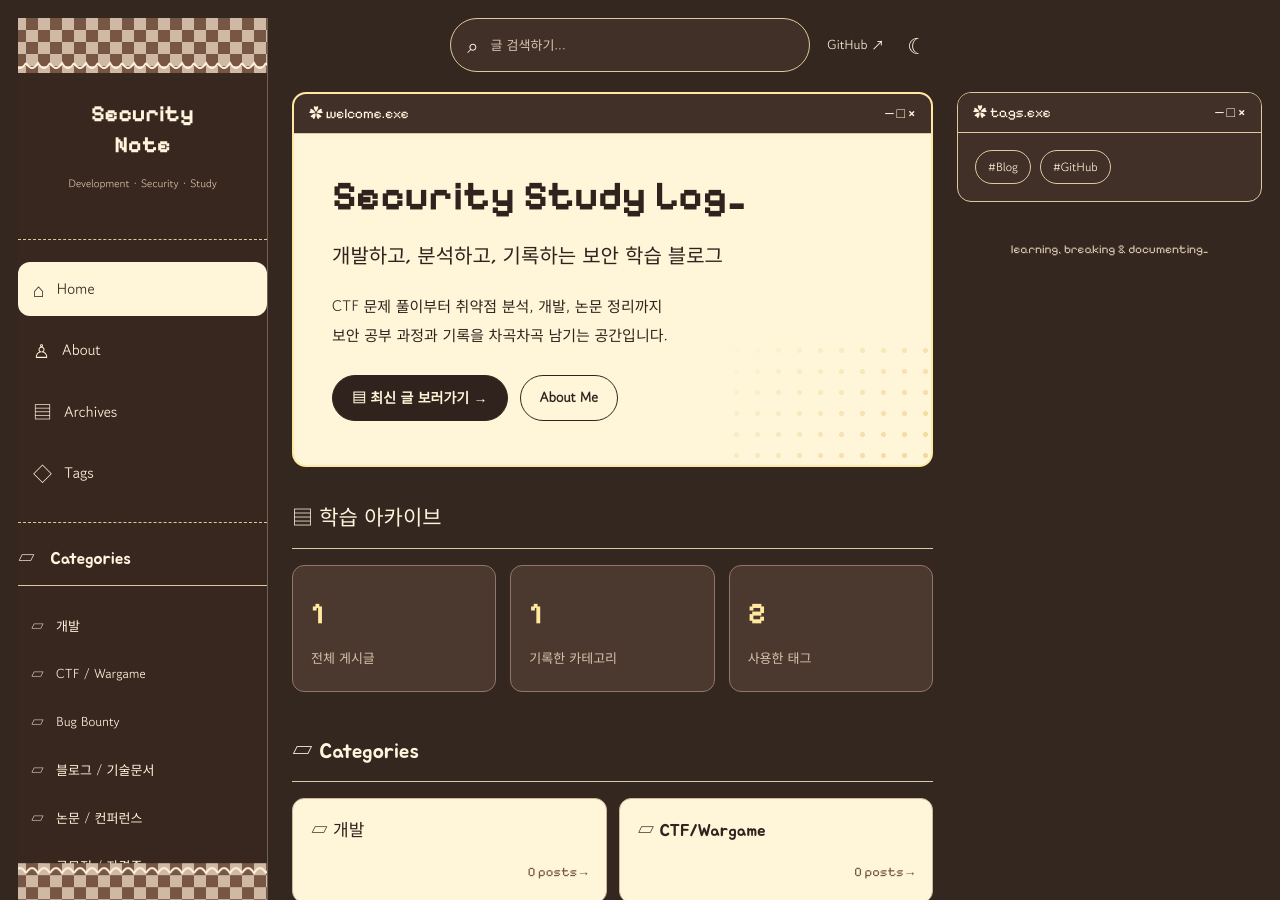
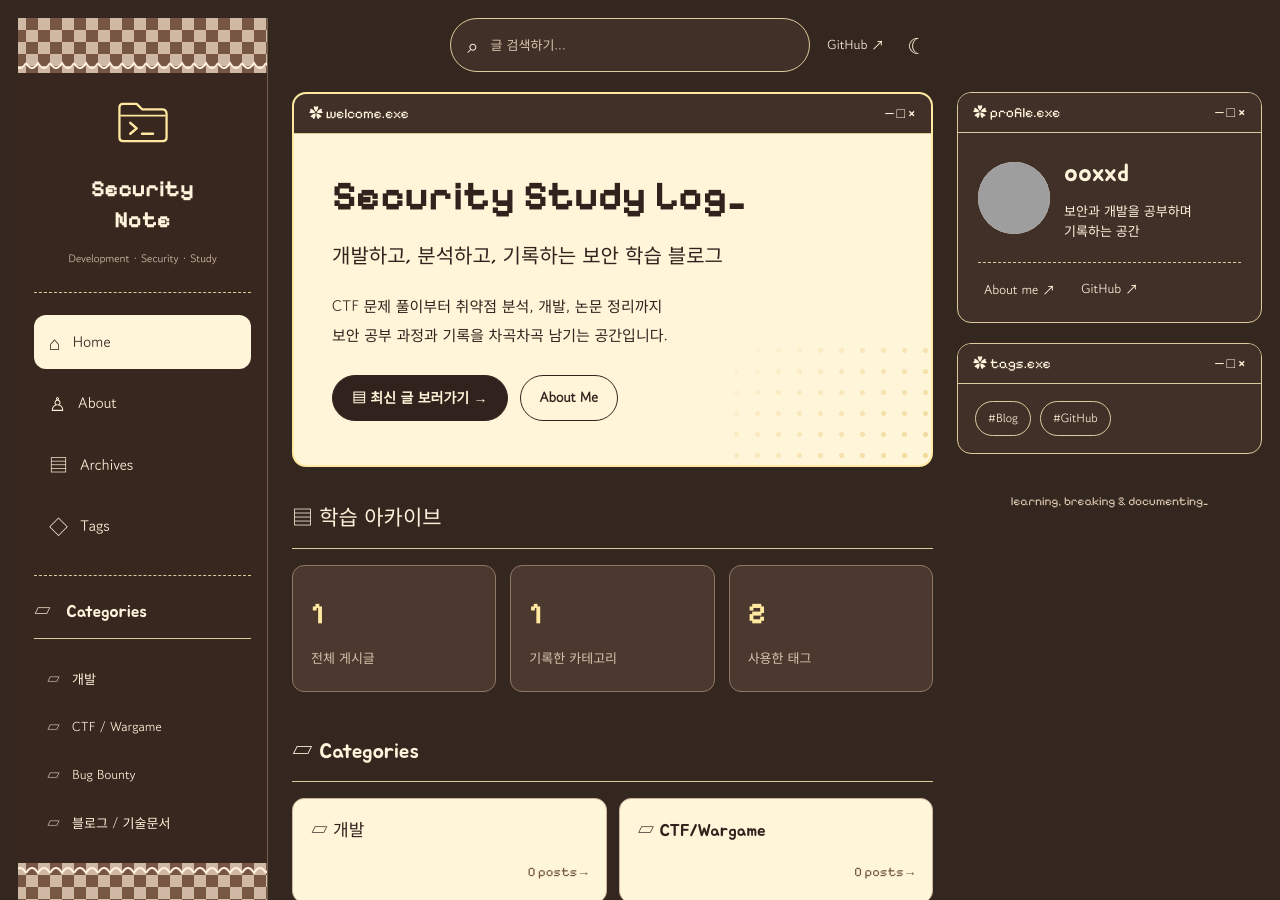
Before and after one commit to ooxxd/ooxxd.github.io, a Jekyll site: the page index.html, which Jekyll copies as it is, in a window 1280 px wide and 900 px high. Built offline with Jekyll 4.4.1, drawn with Linux system fonts in a browser that asks for light colours; grey boxes are pictures that could not be loaded.

Commit message:
Update index.html

```diff
--- a/index.html
+++ b/index.html
@@ -1,123 +1,382 @@
 
 <!DOCTYPE html>
 <html lang="ko">
+
 <head>
   <meta charset="UTF-8">
-  <meta name="viewport" content="width=device-width, initial-scale=1">
+  <meta name="viewport" content="width=device-width, initial-scale=1.0">
+
   <title>ooxxd | Security Note</title>
 
+  <!-- Google Fonts -->
   <link rel="preconnect" href="https://fonts.googleapis.com">
-  <link rel="preconnect" href="https://fonts.gstatic.com" crossorigin>
-  <link href="https://fonts.googleapis.com/css2?family=Gowun+Dodum&family=Jua&family=Pixelify+Sans:wght@400..700&display=swap" rel="stylesheet">
+  <link rel="preconnect"
+        href="https://fonts.gstatic.com"
+        crossorigin>
 
+  <link
+    href="https://fonts.googleapis.com/css2?family=Gowun+Dodum&family=Jua&family=Pixelify+Sans:wght@400;500;600;700&display=swap"
+    rel="stylesheet"
+  >
+
+  <!-- CSS -->
   <link rel="stylesheet" href="./style.css">
+
+  <!-- JavaScript -->
   <script src="./script.js" defer></script>
 </head>
+
 <body>
+
   <div class="app">
 
-   <!-- 왼쪽 메뉴 -->
+    <!-- ===================================
+         왼쪽 사이드바
+    =================================== -->
+
     <aside class="sidebar" id="sidebar">
+
+      <!-- 상단 땡땡이 무늬 -->
+      <div class="sidebar-check sidebar-check-top"
+           aria-hidden="true"></div>
+
+      <!-- 가운데 메뉴: 이 영역만 스크롤 -->
+      <div class="sidebar-scroll">
+
+        <!-- 블로그 로고 및 제목 -->
         <div class="brand">
 
-    <!-- 블로그 로고 -->
+          <div class="logo-button">
 
-<div class="logo-button">
+            <!-- 폴더 안에 터미널 기호 -->
             <svg class="folder-terminal-icon"
                  viewBox="0 0 64 56"
                  xmlns="http://www.w3.org/2000/svg"
                  role="img"
-       aria-label="폴더 터미널 아이콘">
-    <path d="M6 16 V12 Q6 8 10 8 H25 L31 14 H53
-             Q58 14 58 19 V45 Q58 49 54 49 H10
+                 aria-label="터미널 폴더 아이콘">
+
+              <!-- 폴더 외곽 -->
+              <path
+                d="M6 16 V12 Q6 8 10 8 H25
+                   L31 14 H53 Q58 14 58 19
+                   V45 Q58 49 54 49 H10
                    Q6 49 6 45 Z"
                 fill="none"
                 stroke="currentColor"
                 stroke-width="2.5"
-          stroke-linejoin="round"/>
-    <path d="M7 21 H57"
+                stroke-linejoin="round"
+              />
+
+              <!-- 폴더 안쪽 선 -->
+              <path
+                d="M7 21 H57"
                 fill="none"
                 stroke="currentColor"
-          stroke-width="2"/>
-    <path d="M18 29 L25 35 L18 41"
+                stroke-width="2"
+              />
+
+              <!-- 터미널 > 기호 -->
+              <path
+                d="M18 29 L25 35 L18 41"
                 fill="none"
                 stroke="currentColor"
                 stroke-width="2.8"
                 stroke-linecap="round"
-          stroke-linejoin="round"/>
-    <path d="M31 41 H43"
+                stroke-linejoin="round"
+              />
+
+              <!-- 터미널 _ 기호 -->
+              <path
+                d="M31 41 H43"
                 fill="none"
                 stroke="currentColor"
                 stroke-width="2.8"
-          stroke-linecap="round"/>
+                stroke-linecap="round"
+              />
+
             </svg>
           </div>
 
+          <h1>Security<br>Note</h1>
 
-    <!-- 블로그 이름 -->
-    <h1>Security<br>Note</h1>
-    <p>Development · Security · Study</p>
+          <p>
+            Development · Security · Study
+          </p>
 
         </div>
 
+        <!-- 구분선 -->
         <div class="side-divider"></div>
 
-      <nav class="main-nav" aria-label="주 메뉴">
-        <button data-page="home" class="nav-btn active">⌂ <span>Home</span></button>
-        <button data-page="about" class="nav-btn">♙ <span>About</span></button>
-        <button data-page="archives" class="nav-btn">▤ <span>Archives</span></button>
-        <button data-page="tags" class="nav-btn">◇ <span>Tags</span></button>
+        <!-- 메인 메뉴 -->
+        <nav class="main-nav"
+             aria-label="주 메뉴">
+
+          <button
+            type="button"
+            data-page="home"
+            class="nav-btn active">
+            ⌂ <span>Home</span>
+          </button>
+
+          <button
+            type="button"
+            data-page="about"
+            class="nav-btn">
+            ♙ <span>About</span>
+          </button>
+
+          <button
+            type="button"
+            data-page="archives"
+            class="nav-btn">
+            ▤ <span>Archives</span>
+          </button>
+
+          <button
+            type="button"
+            data-page="tags"
+            class="nav-btn">
+            ◇ <span>Tags</span>
+          </button>
+
         </nav>
 
+        <!-- 구분선 -->
         <div class="side-divider"></div>
 
+        <!-- 카테고리 -->
         <div class="category-menu">
+
           <h2>▱ &nbsp; Categories</h2>
-        <button class="category-btn" data-category="개발">▱ &nbsp; 개발</button>
-        <button class="category-btn" data-category="CTF/Wargame">▱ &nbsp; CTF / Wargame</button>
-        <button class="category-btn" data-category="Bug Bounty">▱ &nbsp; Bug Bounty</button>
-        <button class="category-btn" data-category="블로그/기술문서">▱ &nbsp; 블로그 / 기술문서</button>
-        <button class="category-btn" data-category="논문/컨퍼런스">▱ &nbsp; 논문 / 컨퍼런스</button>
-        <button class="category-btn" data-category="공모전/자격증">▱ &nbsp; 공모전 / 자격증</button>
+
+          <button
+            type="button"
+            class="category-btn"
+            data-category="개발">
+            ▱ &nbsp; 개발
+          </button>
+
+          <button
+            type="button"
+            class="category-btn"
+            data-category="CTF/Wargame">
+            ▱ &nbsp; CTF / Wargame
+          </button>
+
+          <button
+            type="button"
+            class="category-btn"
+            data-category="Bug Bounty">
+            ▱ &nbsp; Bug Bounty
+          </button>
+
+          <button
+            type="button"
+            class="category-btn"
+            data-category="블로그/기술문서">
+            ▱ &nbsp; 블로그 / 기술문서
+          </button>
+
+          <button
+            type="button"
+            class="category-btn"
+            data-category="논문/컨퍼런스">
+            ▱ &nbsp; 논문 / 컨퍼런스
+          </button>
+
+          <button
+            type="button"
+            class="category-btn"
+            data-category="공모전/자격증">
+            ▱ &nbsp; 공모전 / 자격증
+          </button>
+
         </div>
 
+        <!-- 하단 정보 -->
+        <div class="side-divider"></div>
+
         <div class="side-footer">
-        <span>● ● ● ● ●</span>
-        <small>© ooxxd</small>
+          <small>© 2026 ooxxd</small>
         </div>
+
+      </div>
+
+      <!-- 하단 땡땡이 무늬 -->
+      <div class="sidebar-check sidebar-check-bottom"
+           aria-hidden="true"></div>
+
     </aside>
 
-    <!-- 메인 콘텐츠 -->
+
+    <!-- ===================================
+         중앙 메인 화면
+    =================================== -->
+
     <main class="main">
+
+      <!-- 상단 검색 및 메뉴 -->
       <header class="topbar">
-        <button class="mobile-menu" id="menu-toggle" aria-label="메뉴 열기">☰</button>
+
+        <!-- 모바일 메뉴 -->
+        <button
+          type="button"
+          class="mobile-menu"
+          id="menu-toggle"
+          aria-label="메뉴 열기">
+          ☰
+        </button>
+
+        <!-- 검색 -->
         <div class="search-wrap">
-          <span>⌕</span>
-          <input type="search" id="search" placeholder="글 검색하기...">
+
+          <span aria-hidden="true">⌕</span>
+
+          <input
+            type="search"
+            id="search"
+            placeholder="글 검색하기..."
+            aria-label="게시글 검색"
+          >
+
         </div>
-        <a id="github-link" href="https://github.com/ooxxd" target="_blank" rel="noopener">GitHub ↗</a>
-        <button id="theme-toggle" class="icon-button" aria-label="테마 변경">☾</button>
+
+        <!-- GitHub -->
+        <a
+          id="github-link"
+          href="https://github.com/ooxxd"
+          target="_blank"
+          rel="noopener noreferrer">
+          GitHub ↗
+        </a>
+
+        <!-- 테마 변경 -->
+        <button
+          type="button"
+          id="theme-toggle"
+          class="icon-button"
+          aria-label="테마 변경">
+          ☾
+        </button>
+
       </header>
 
-      <!-- 화면별 내용이 여기 표시됨 -->
-      <div id="page-content" aria-live="polite"></div>
+
+      <!-- 실제 화면이 표시되는 영역 -->
+      <!-- Home, About, Archives, Tags, 카테고리 -->
+      <div id="page-content"
+           aria-live="polite">
+
+        <!-- script.js가 내용을 자동으로 표시 -->
+
+      </div>
+
     </main>
 
-    <!-- 오른쪽 위젯 -->
+
+    <!-- ===================================
+         오른쪽 사이드 위젯
+    =================================== -->
+
     <aside class="widgets">
 
-      <section class="window">
+      <!-- 프로필 -->
+      <section class="window profile-widget">
+
         <div class="window-bar">
-          <span>✿ tags.exe</span><span>─ □ ×</span>
+          <span>✿ profile.exe</span>
+          <span>─ □ ×</span>
         </div>
-        <div id="widget-tags" class="widget-tags"></div>
+
+        <div class="widget-content">
+
+          <div class="profile-row">
+
+            <!-- 프로필 사진: GitHub에서 변경 -->
+            <div class="profile-photo">
+
+              <img
+                id="profile-img"
+                src="./assets/profile.png"
+                alt="ooxxd 프로필 사진"
+              >
+
+              <span
+                id="profile-placeholder"
+                hidden>
+                o
+              </span>
+
+            </div>
+
+            <!-- 프로필 소개 -->
+            <div>
+
+              <h2>ooxxd</h2>
+
+              <p>
+                보안과 개발을 공부하며<br>
+                기록하는 공간
+              </p>
+
+            </div>
+
+          </div>
+
+          <!-- 프로필 링크 -->
+          <div class="profile-links">
+
+            <button
+              type="button"
+              data-page="about"
+              class="text-link">
+              About me ↗
+            </button>
+
+            <a
+              href="https://github.com/ooxxd"
+              target="_blank"
+              rel="noopener noreferrer">
+              GitHub ↗
+            </a>
+
+          </div>
+
+        </div>
+
       </section>
 
-      <div class="side-note">learning, breaking & documenting_</div>
+
+      <!-- 태그 위젯 -->
+      <section class="window">
+
+        <div class="window-bar">
+          <span>✿ tags.exe</span>
+          <span>─ □ ×</span>
+        </div>
+
+        <div id="widget-tags"
+             class="widget-tags">
+
+          <!-- 게시글 태그 자동 표시 -->
+
+        </div>
+
+      </section>
+
+
+      <!-- 하단 문구 -->
+      <div class="side-note">
+        learning, breaking & documenting_
+      </div>
+
     </aside>
 
   </div>
 
+  <!-- 알림 영역 -->
   <div id="toast" role="status"></div>
+
 </body>
 </html>
```
Lines whose indentation alone changed are shown as unchanged.
